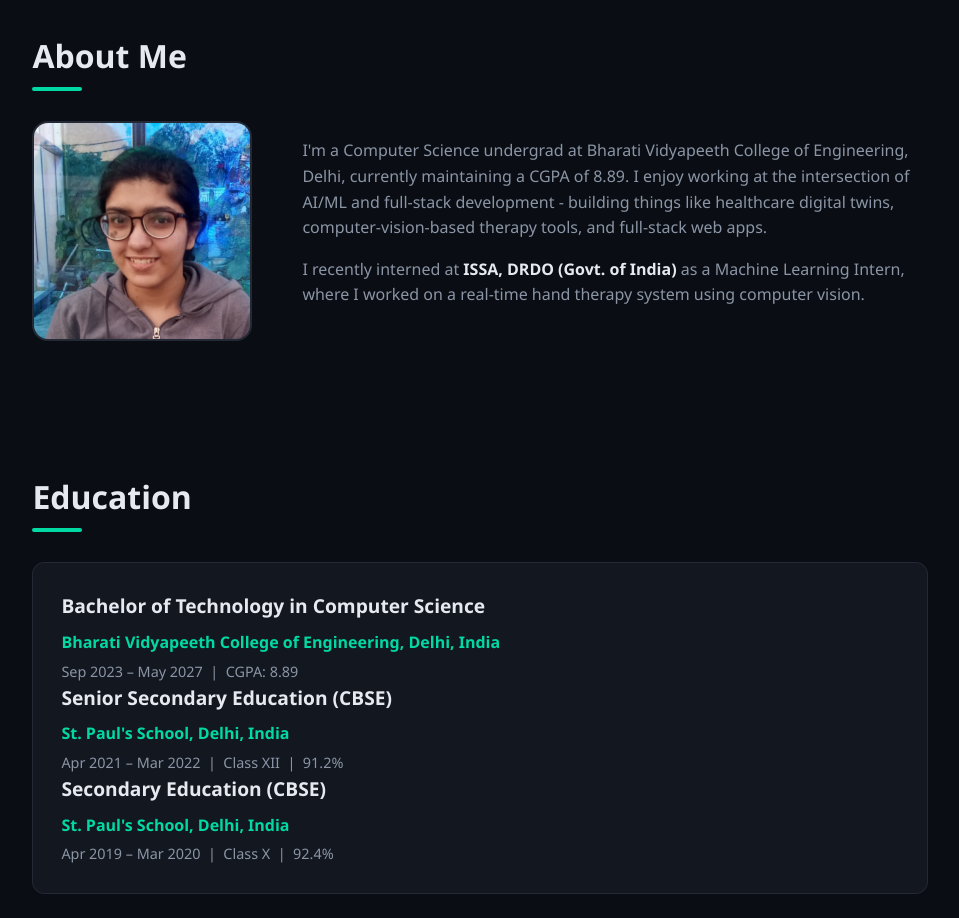
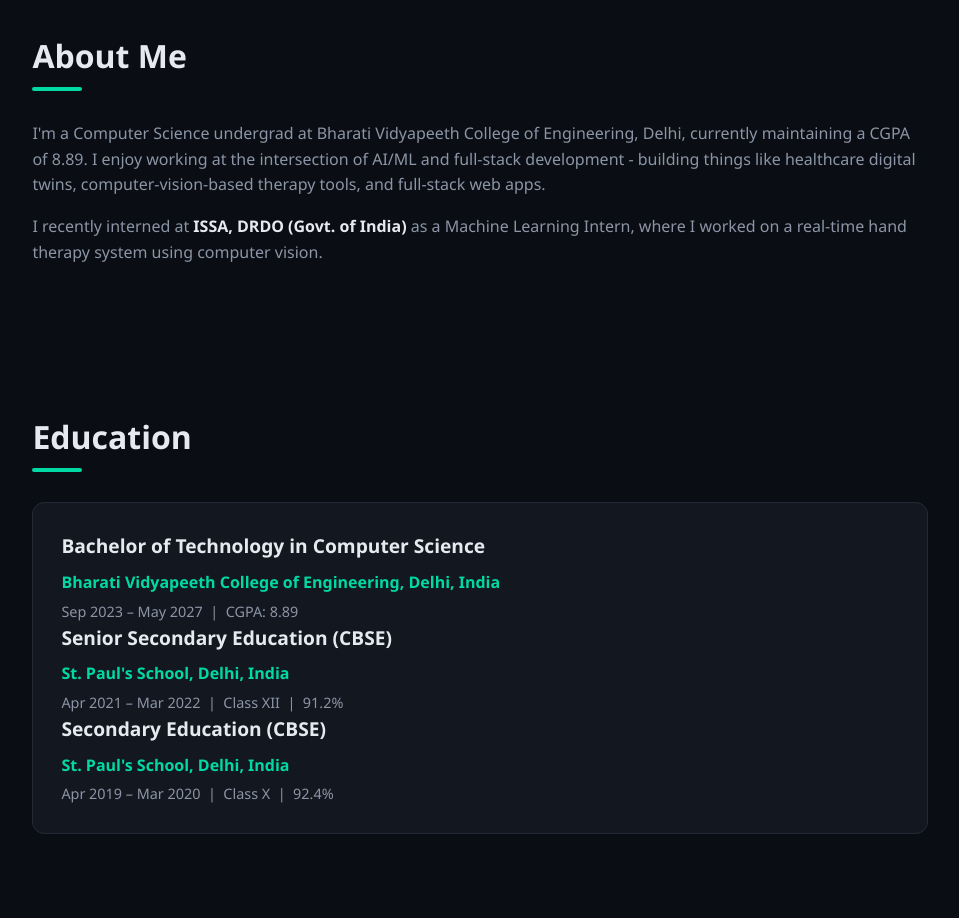
Before and after one commit to cheshtaaa-ac/portfolio, a plain HTML site: page index.html in a window 1280 px wide. Shown: the part 860-1778 px from the top of the page, without its empty margins (160-1119 px from the left). Drawn offline with Linux system fonts and the light colour scheme.

Commit message:
Update index.html

```diff
--- a/index.html
+++ b/index.html
@@ -50,9 +50,6 @@
   <section id="about" class="section">
     <h2 class="section-title">About Me</h2>
     <div class="about-content">
-      <div class="about-photo">
-        <img src="images/profile.jpg" alt="Cheshta Arora">
-      </div>
       <div class="about-text">
         <p>
           I'm a Computer Science undergrad at Bharati Vidyapeeth College of Engineering, Delhi,
@@ -75,10 +72,9 @@
       <h3>Bachelor of Technology in Computer Science</h3>
       <p class="edu-school">Bharati Vidyapeeth College of Engineering, Delhi, India</p>
       <p class="edu-date">Sep 2023 – May 2027 &nbsp;|&nbsp; CGPA: 8.89</p>
-	  <h3>Senior Secondary Education (CBSE)</h3>
+      <h3>Senior Secondary Education (CBSE)</h3>
       <p class="edu-school">St. Paul's School, Delhi, India</p>
       <p class="edu-date">Apr 2021 – Mar 2022 &nbsp;|&nbsp; Class XII &nbsp;|&nbsp; 91.2%</p>
-
       <h3>Secondary Education (CBSE)</h3>
       <p class="edu-school">St. Paul's School, Delhi, India</p>
       <p class="edu-date">Apr 2019 – Mar 2020 &nbsp;|&nbsp; Class X &nbsp;|&nbsp; 92.4%</p>
@@ -170,8 +166,6 @@
         </div>
       </div>
 
-
-
     </div>
   </section>
 
```
